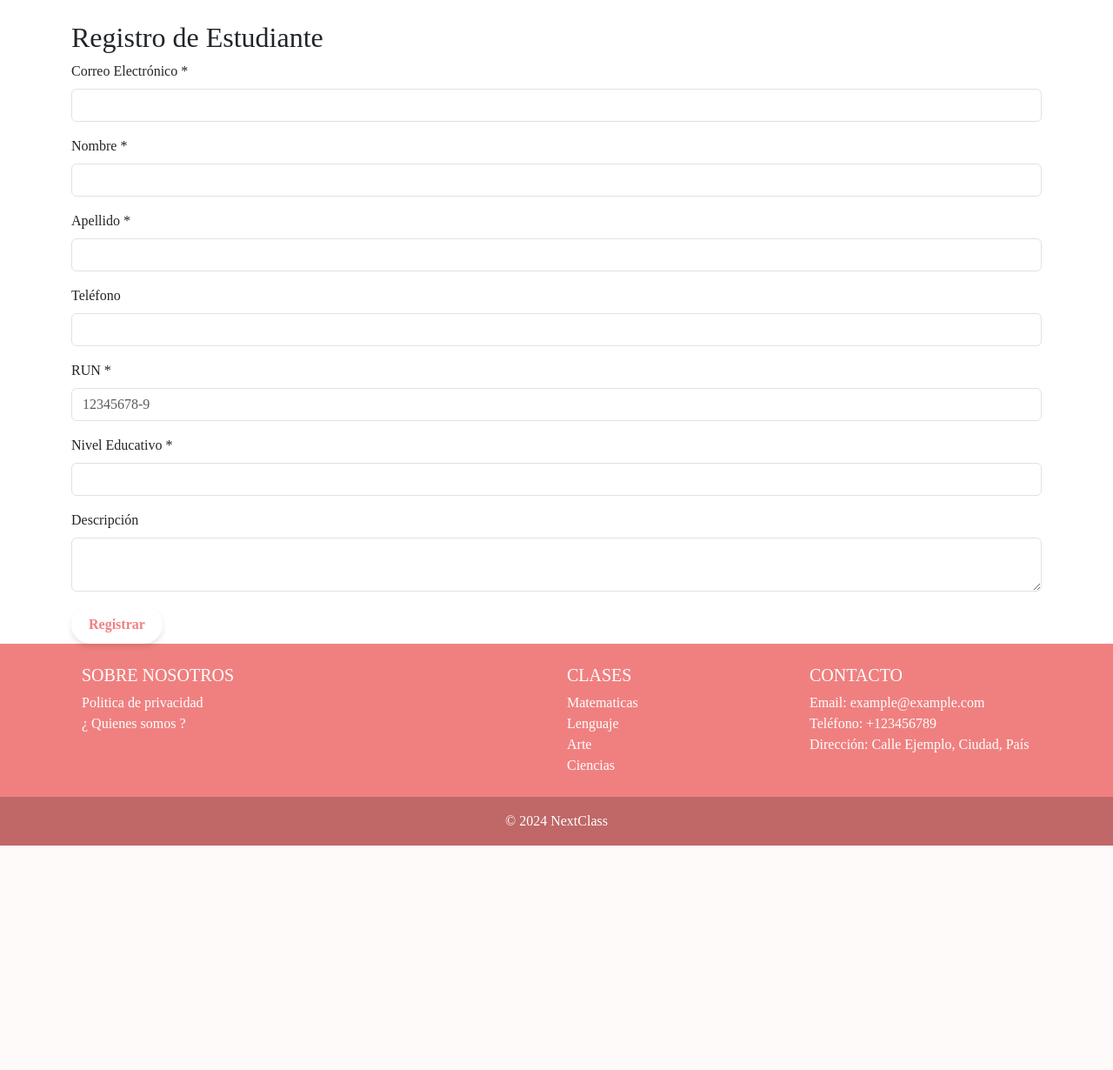
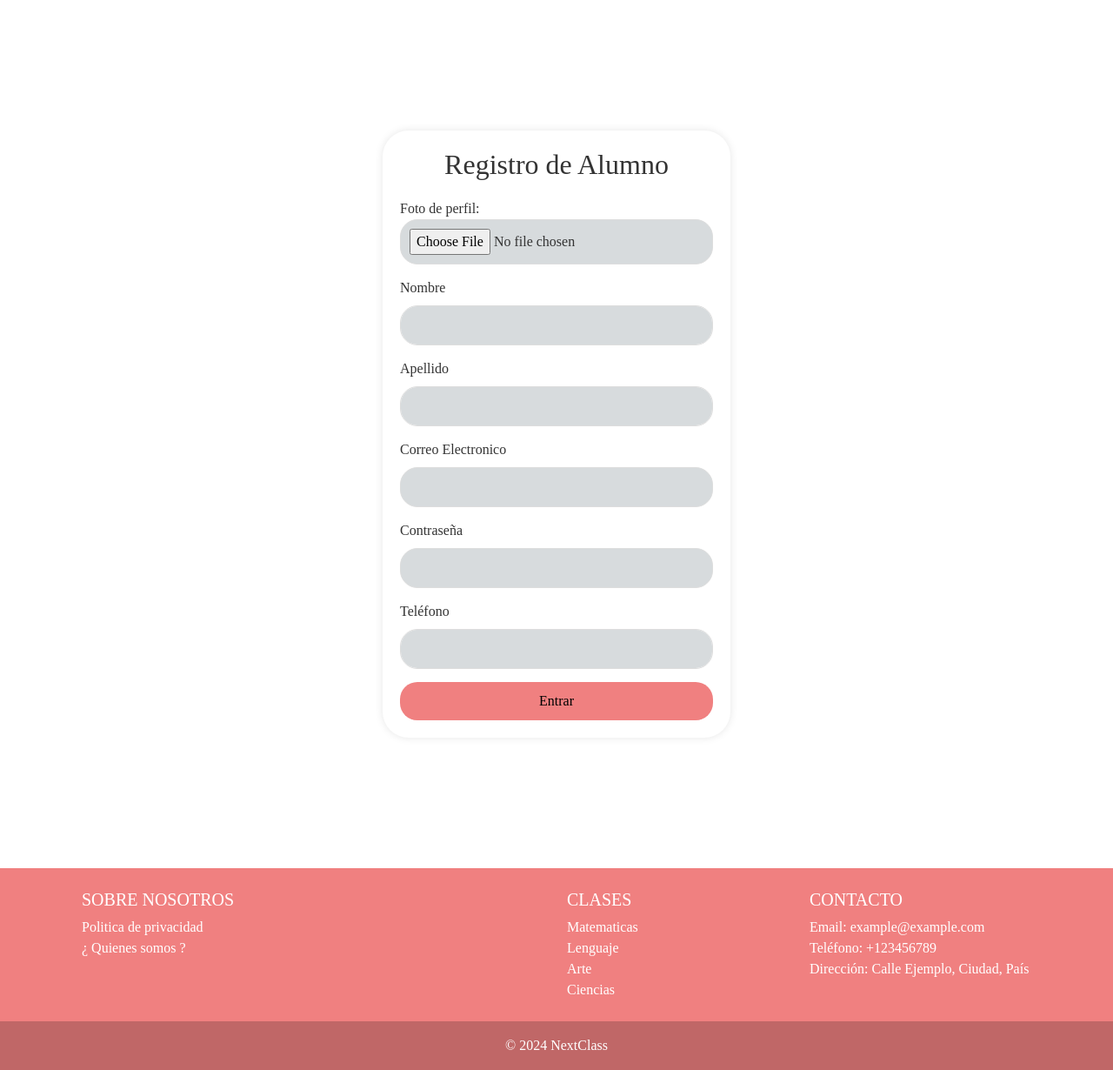
Before and after one commit to hksseba/NextClass, a Django app: page /RegistroEstudiante/ in a window 1280 px wide. Shown: the part 116-1346 px from the top of the page at 87% size. Before the commit the page ends 1088 px from the top, so only its background shows below. Run offline with Django 5.2, Linux system fonts and the light colour scheme; tables that the repository leaves empty hold one stand-in row (values such as "Sample post"); some web fonts are replaced.

Commit message:
Formularios listos

```diff
--- a/core/static/core/css/Logueo/Login.css
+++ b/core/static/core/css/Logueo/Login.css
@@ -60,3 +60,13 @@ body {
     color: #333;
     text-decoration: none;
   }
+
+  .form-control-select {
+    width: 100%;
+    padding: 10px;
+    margin-bottom: 15px;
+    border: 1px solid #ddd;
+    box-sizing: border-box;
+    border-radius: 20px;
+    background-color: #D7DBDD;
+}
--- a/core/templates/core/html/RegistroEstudiante.html
+++ b/core/templates/core/html/RegistroEstudiante.html
@@ -1,8 +1,11 @@
 {% extends 'core/plantillas/PlantillaGeneral.html' %}
+{% load static %}
+{% block links %}
+<link rel="stylesheet" href="{% static 'core/css/Logueo/Login.css'%}">
+{% endblock links %}
 
 {% block contenido %}
 <div class="container mt-4">
-    <h2>Registro de Estudiante</h2>
 
     <!-- Mensajes de éxito o error -->
     {% if messages %}
@@ -14,36 +17,34 @@
     {% endif %}
 
     <form method="POST">
-        {% csrf_token %}
-        <div class="mb-3">
-            <label para="email" class="form-label">Correo Electrónico *</label>
-            <input type="email" class="form-control" name="email" required>
-        </div>
-        <div class="mb-3">
-            <label para="nombre" class="form-label">Nombre *</label>
+        <div class="login-container" style="border-radius: 30px;">
+            <h2>Registro de Alumno</h2>
+
+
+            <label for="profile_picture">Foto de perfil:</label><br>
+            <input type="file" id="profile_picture" name="foto_alumno">
+
+            <label para="nombre" class="form-label">Nombre </label>
             <input type="text" class="form-control" name="nombre" required>
-        </div>
-        <div class="mb-3">
-            <label para="apellido" class="form-label">Apellido *</label>
+
+            <label para="apellido" class="form-label">Apellido </label>
             <input type="text" class="form-control" name="apellido" required>
-        </div>
-        <div class="mb-3">
+
+            <label para="correo" class="form-label">Correo Electronico </label>
+            <input type="email"  name="email">
+
+            <label para="contrasena" class="form-label">Contraseña </label>
+            <input type="password"  name="">
+
             <label para="telefono" class="form-label">Teléfono</label>
             <input tipo="text" class="form-control" name="telefono">
-        </div>
-        <div class="mb-3">
-            <label para="run" class="form-label">RUN *</label>
-            <input tipo="text" class="form-control" name="run" placeholder="12345678-9" required>
-        </div>
-        <div class="mb-3">
-            <label para="nivel_educativo" class="form-label">Nivel Educativo *</label>
-            <input tipo="text" class="form-control" name="nivel_educativo" required>
-        </div>
-        <div class="mb-3">
-            <label para="descripcion" class="form-label">Descripción</label>
-            <textarea class="form-control" name="descripcion"></textarea>
-        </div>
-        <button type="submit" class="btn btn-primary">Registrar</button>
-    </form>
+
+
+            <button>Entrar</button>
+
+          </div>
+        </form>
+
+
 </div>
 {% endblock %}
```
Also changed, not shown: core/templates/core/html/RegistroProfe.html (+45 -27 lines), core/migrations/0001_initial.py, core/static/core/img/Profesor.webp (added).
